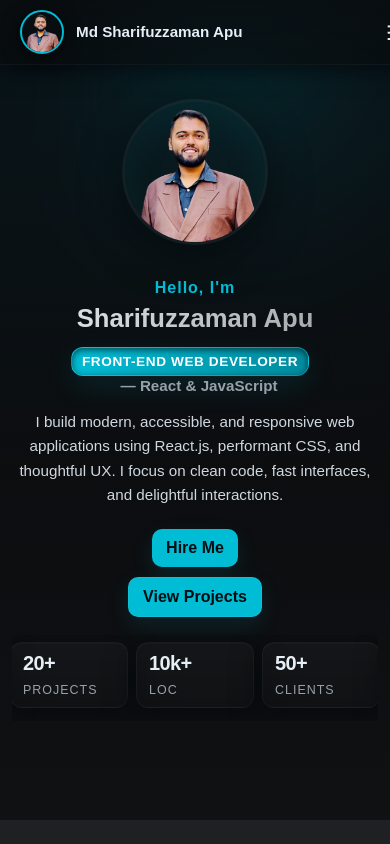
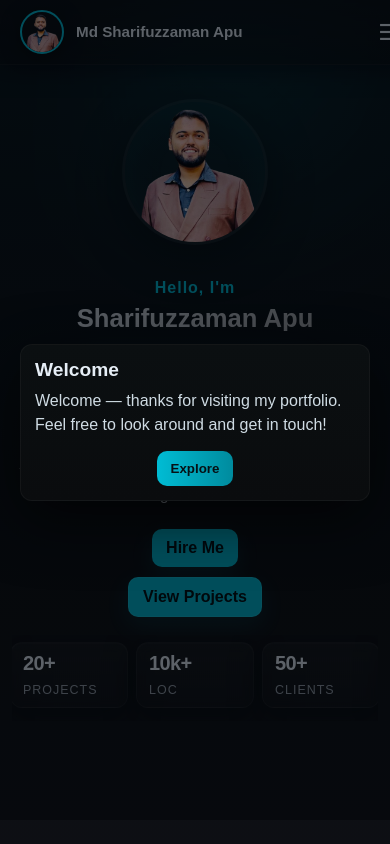
Before and after one commit to sharifuzzaman-apu/Md.Sharifuzzaman-portfolio, a React (Vite) app: page / in a window 390 px wide. Shown: the top 844 px of the page. Built offline with nearby package versions, Linux system fonts and the light colour scheme.

Commit message:
responsive added

```diff
--- a/src/App.jsx
+++ b/src/App.jsx
@@ -1,12 +1,29 @@
-import React from "react";
+import React, { useEffect, useState } from "react";
 import Navbar from "./components/Navbar";
 import Hero from "./components/Hero";
 import Skills from "./components/Skills";
 import Projects from "./components/Projects";
 import AboutMe from "./components/AboutMe";
 import Contact from "./components/Contact";
+import Modal from "./components/Modal";
 
 export default function App() {
+  const [showWelcome, setShowWelcome] = useState(false);
+
+  useEffect(() => {
+    // show welcome once per session
+    try {
+      const seen = sessionStorage.getItem("seenWelcome");
+      if (!seen) {
+        setShowWelcome(true);
+        sessionStorage.setItem("seenWelcome", "1");
+      }
+    } catch {
+      // ignore sessionStorage errors
+      setShowWelcome(true);
+    }
+  }, []);
+
   return (
     <div style={{ fontFamily: "Arial, sans-serif", scrollBehavior: "smooth" }}>
       <Navbar />
@@ -15,6 +32,14 @@ export default function App() {
       <Projects />
       <AboutMe />
       <Contact />
+
+      <Modal
+        visible={showWelcome}
+        title={"Welcome"}
+        message={"Welcome — thanks for visiting my portfolio. Feel free to look around and get in touch!"}
+        primary={"Explore"}
+        onPrimary={() => setShowWelcome(false)}
+      />
     </div>
   );
 }
--- a/src/components/Contact.jsx
+++ b/src/components/Contact.jsx
@@ -1,5 +1,6 @@
 import React, { useState } from "react";
 import "./Contact.css";
+import Modal from "./Modal";
 
 export default function Contact() {
   // include whatsapp
@@ -77,6 +78,7 @@ export default function Contact() {
       setSubmitting(false);
     }
   };
+
 
   // Ensure the Email button reliably opens the user's mail client
   const handleEmailClick = (e) => {
@@ -234,6 +236,16 @@ export default function Contact() {
               {errors.submit ? <div className="field-error">{errors.submit}</div> : null}
             </div>
           </div>
+          {submitted && (
+            <Modal
+              visible={submitted}
+              title={"Thank you"}
+              message={"Your message has been sent. I will get back to you as soon as possible."}
+              primary={"Close"}
+              onPrimary={() => setSubmitted(false)}
+              onClose={() => setSubmitted(false)}
+            />
+          )}
         </form>
       </div>
     </section>
--- /dev/null
+++ b/src/components/Modal.css
@@ -0,0 +1,31 @@
+.modal-backdrop{
+  position:fixed;
+  inset:0;
+  background: rgba(2,6,10,0.6);
+  display:flex;
+  align-items:center;
+  justify-content:center;
+  z-index:2000;
+  padding:20px;
+}
+
+.modal-card{
+  background: linear-gradient(180deg, #0b0f11, #0a0c0e);
+  color: #e6eef6;
+  padding:18px;
+  border-radius:12px;
+  max-width:420px;
+  width:100%;
+  box-shadow: 0 18px 60px rgba(0,0,0,0.6);
+  border:1px solid rgba(255,255,255,0.04);
+}
+
+.modal-title{ margin:0 0 8px 0; font-size:1.2rem; font-weight:800; }
+.modal-message{ color: #cfdbe3; margin-bottom:14px; line-height:1.5 }
+
+.modal-actions{ display:flex; gap:12px; justify-content:flex-end }
+.modal-btn{ padding:10px 14px; border-radius:10px; font-weight:800; cursor:pointer; border:0 }
+.modal-btn.primary{ background: linear-gradient(90deg,#00bcd4,#008b9e); color:#061014 }
+.modal-btn.ghost{ background:transparent; color:#cfdbe3; border:1px solid rgba(255,255,255,0.04) }
+
+@media (max-width:420px){ .modal-card{ max-width:320px; padding:14px } .modal-actions{ justify-content:center } }
--- /dev/null
+++ b/src/components/Modal.jsx
@@ -0,0 +1,28 @@
+import React from "react";
+import "./Modal.css";
+
+export default function Modal({ visible, title, message, primary = "OK", onPrimary, onClose }) {
+  if (!visible) return null;
+
+  const handleBackground = (e) => {
+    if (e.target === e.currentTarget && onClose) onClose();
+  };
+
+  return (
+    <div className="modal-backdrop" onClick={handleBackground} role="dialog" aria-modal="true">
+      <div className="modal-card">
+        {title && <h3 className="modal-title">{title}</h3>}
+        {message && <div className="modal-message">{message}</div>}
+
+        <div className="modal-actions">
+          {onClose && (
+            <button className="modal-btn ghost" onClick={onClose} aria-label="Close">Close</button>
+          )}
+          {onPrimary && (
+            <button className="modal-btn primary" onClick={onPrimary} aria-label="OK">{primary}</button>
+          )}
+        </div>
+      </div>
+    </div>
+  );
+}
--- a/src/components/Navbar.css
+++ b/src/components/Navbar.css
@@ -15,6 +15,8 @@
   border-bottom: 1px solid rgba(255,255,255,0.03);
   z-index: 1000;
   padding: 10px 20px;
+  /* respect notch / safe area on iOS */
+  padding-top: calc(10px + env(safe-area-inset-top));
   box-shadow: 0 6px 18px rgba(2,6,12,0.6);
 }
 
@@ -64,14 +66,17 @@
 /* Hamburger toggle */
 .nav-toggle {
   display: none;
-  font-size: 20px;
+  font-size: 22px;
   background: transparent;
   border: none;
   color: var(--text);
   cursor: pointer;
-  padding: 8px;
-  border-radius: 8px;
+  padding: 10px;
+  border-radius: 10px;
   transition: background .18s ease, transform .12s ease;
+  min-width: 44px; /* touch target */
+  min-height: 44px;
+  z-index: 1100; /* sit above transient elements */
 }
 
 .nav-toggle:focus {
--- a/src/components/Projects.css
+++ b/src/components/Projects.css
@@ -39,7 +39,8 @@
 }
 
 .project-thumb{ height: 0; padding-top: 56%; /* maintain ~16:9-ish ratio */ display:flex; align-items:center; justify-content:center; position:relative; overflow:hidden }
-.project-thumb .project-image{ position:absolute; inset:0; width:100%; height:100%; object-fit:cover }
+.project-thumb img { position:absolute; inset:0; width:100%; height:100%; object-fit:cover }
+.project-thumb .thumb-overlay{ position:relative; z-index:2; }
 .thumb-overlay{ color: rgba(255,255,255,0.9); font-weight:700; text-shadow: 0 6px 18px rgba(0,0,0,0.6); font-size:1.1rem; padding: 8px 14px; background: rgba(0,0,0,0.18); border-radius: 6px; }
 
 /* image inside the thumbnail when using online links */
@@ -53,8 +54,8 @@
 .project-tags{ display:flex; gap:8px; flex-wrap:wrap; }
 .tag{ background: rgba(255,255,255,0.03); color:var(--muted); padding:6px 8px; border-radius:8px; font-size:0.82rem; font-weight:700; }
 
-.project-ctas{ margin-top:auto; display:flex; gap:10px; }
-.btn{ display:inline-flex; align-items:center; justify-content:center; gap:8px; padding:8px 12px; border-radius:10px; font-weight:700; text-decoration:none; cursor:pointer; }
+.project-ctas{ margin-top:auto; display:flex; gap:10px; align-items:center; }
+.project-ctas .btn{ display:inline-flex; align-items:center; justify-content:center; gap:8px; padding:10px 14px; border-radius:10px; font-weight:700; text-decoration:none; cursor:pointer; min-width:110px }
 .btn-sm{ font-size:0.88rem; }
 .btn{ background: var(--accent); color: rgba(2,6,8,0.96); box-shadow: 0 8px 22px rgba(0,188,212,0.12); }
 .btn.ghost{ background: transparent; color: var(--text); border: 1px solid rgba(255,255,255,0.06); box-shadow:none; }
@@ -75,6 +76,6 @@
 /* Make CTA buttons full-width on very small screens and increase touch target */
 @media (max-width: 420px) {
   .project-ctas{ flex-direction:column; gap:8px; }
-  .project-ctas .btn{ width:100%; padding:10px 12px; border-radius:10px; }
+  .project-ctas .btn{ width:100%; padding:12px 14px; border-radius:10px; }
   .projects-inner{ padding: 0 10px; }
 }
--- a/src/components/Skills.jsx
+++ b/src/components/Skills.jsx
@@ -6,6 +6,7 @@ const skillsData = [
   { name: "CSS3", level: 94 },
   { name: "JavaScript (ES6+)", level: 90 },
   { name: "React.js", level: 89 },
+  { name: "Responsive", level: 90 },
   { name: "Tailwind CSS", level: 86 },
   { name: "Git & GitHub", level: 88 },
   { name: "Testing (Jest/RTL)", level: 72 },
```
